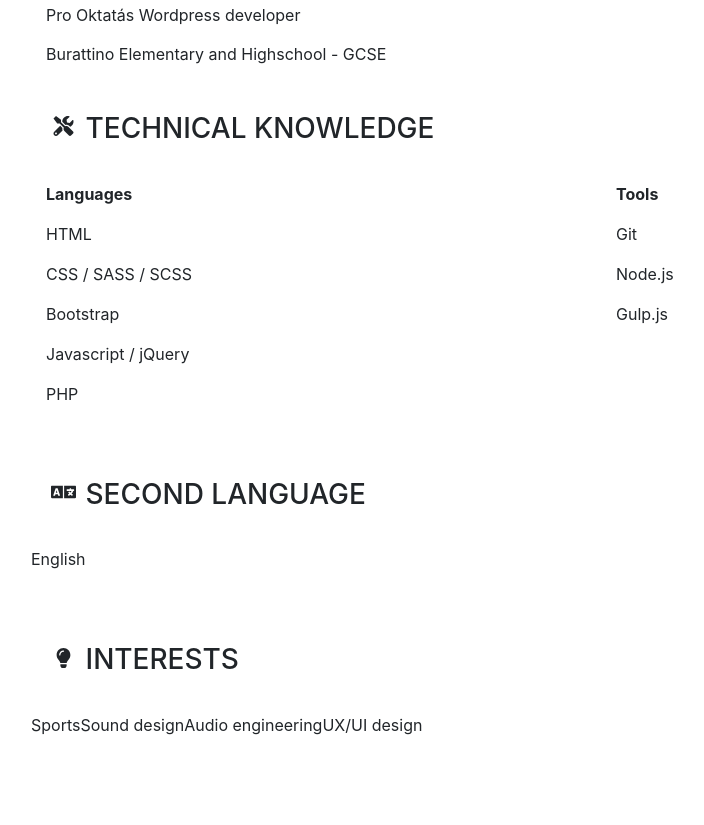
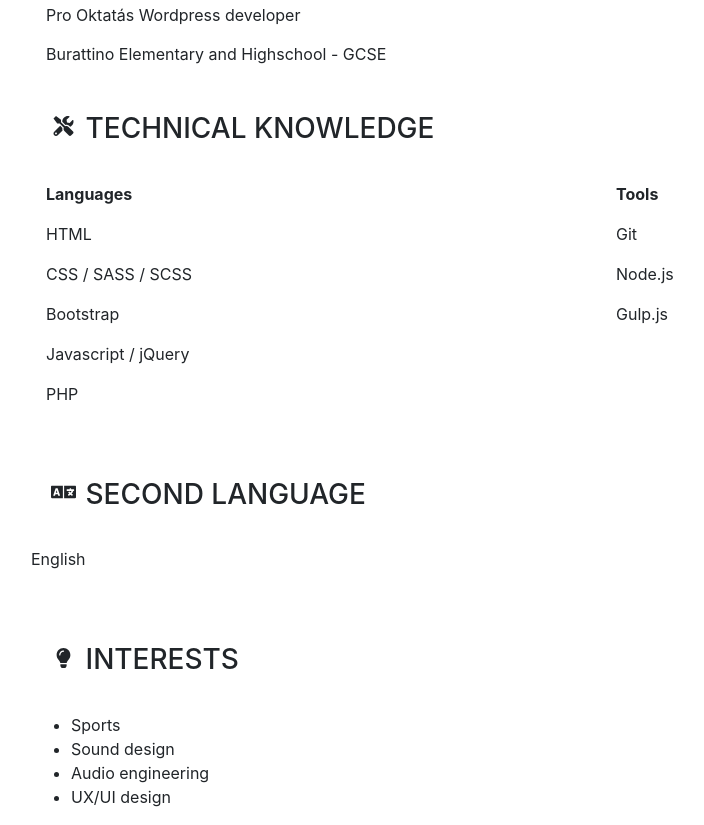
Before and after one commit to JSunn96/JSunn96.github.io, a plain HTML site: page index.html in a window 1280 px wide. Shown: the part 1090-1915 px from the top of the page, without its empty margins (39-743 px from the left). Before the commit the page ends 1843 px from the top, so only its background shows below. Drawn offline with nearby package versions, Linux system fonts and the light colour scheme.

Commit message:
Update index.html

```diff
--- a/index.html
+++ b/index.html
@@ -167,11 +167,12 @@ svg {
     <h3 id="hobbies">INTERESTS</h3>
     <div class="row hobbies">
 
-
-        <p>Sports</p>
-        <p>Sound design</p>
-        <p>Audio engineering</p>
-        <p>UX/UI design</p>
+        <ul>
+        <li>Sports</li>
+        <li>Sound design</li>
+        <li>Audio engineering</li>
+        <li>UX/UI design</li>
+        </ul>
 
 
     </div>
```
